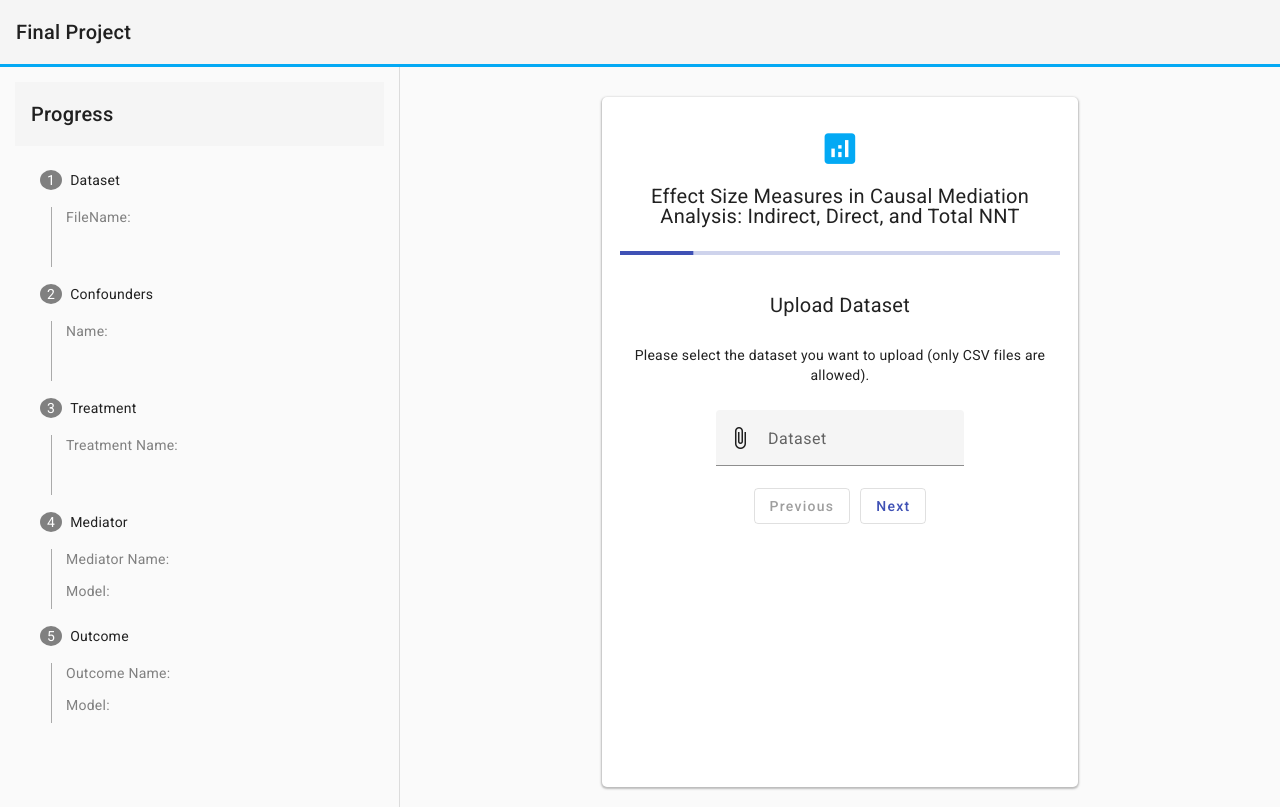
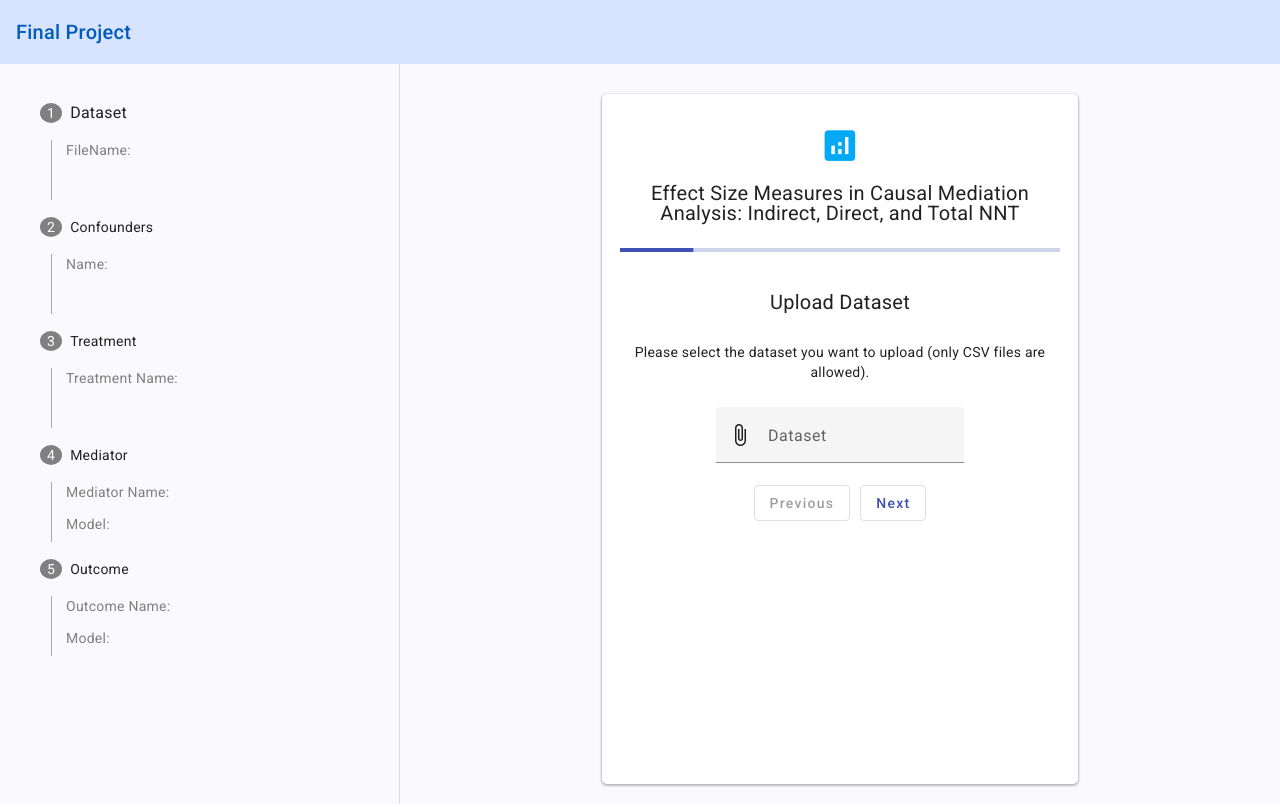
Before and after one commit to RoiAtias/IndirectEffectsCausality.Client, an Angular app: page / in a window 1280 px wide. Built offline with nearby package versions, Linux system fonts and the light colour scheme.

Commit message:
updated progressbar

```diff
--- a/src/app/app.component.css
+++ b/src/app/app.component.css
@@ -3,9 +3,8 @@
     left: 0;
     right: 0;
     box-shadow: 0 2px 6px #808080ba;
-    border-bottom: 3px solid #03a9f4;
+    background-color: #d7e3ff;
 }
-
 
 .mat-list-item {
     display: flex;
@@ -87,18 +86,16 @@ ul li a {
     cursor: pointer;
 }
 
-/* סגנון לברירת מחדל של ה-::before */
 ol> li::before {
   counter-increment: steps;
-  content: counter(steps);
-  background: gray; /* צבע ברירת מחדל */
+  /* content: counter(steps); */
+  background: gray;
   padding: 2px 7px;
   color: white;
   border-radius: 50%;
   margin-right: 8px;
 }
 
-/* סגנון כאשר ה-li פעיל (active) */
 li.active::before {
   background-color: red !important;
 }
--- a/src/app/app.component.html
+++ b/src/app/app.component.html
@@ -1,20 +1,15 @@
 <mat-toolbar class="test">
   <mat-toolbar-row>
-    <span>Final Project</span>
+    <span style="color: #005cbb;">Final Project</span>
   </mat-toolbar-row>
 </mat-toolbar>
 
 <mat-sidenav-container class="container">
   <mat-sidenav mode="side" opened class="sidenav">
-    <mat-toolbar>
-      <span class="fc-primary">Progress</span>
-  </mat-toolbar>
-
-
 
     <ol>
       <li [class.active]="selections.step == '0'">
-        <label>Dataset</label>
+        <label style="font-size: 16px;;">Dataset</label>
         <ul>
           <li><span>FileName:</span>&nbsp;<b> {{selections.fileName}}</b></li>
         </ul>
@@ -57,7 +52,7 @@
   </mat-sidenav>
 
 
-  <mat-sidenav-content>
+  <mat-sidenav-content style="background-color: #faf9fd;">
     <!-- תוכן הדף -->
     <div>
       <router-outlet></router-outlet>
--- a/src/styles.css
+++ b/src/styles.css
@@ -19,7 +19,7 @@ p {
 
 .sidenav {
     width: 400px;
-    background-color: #fafafa !important;
+    background-color: #faf9fd !important;
     padding: 15px;
   }
 
```
